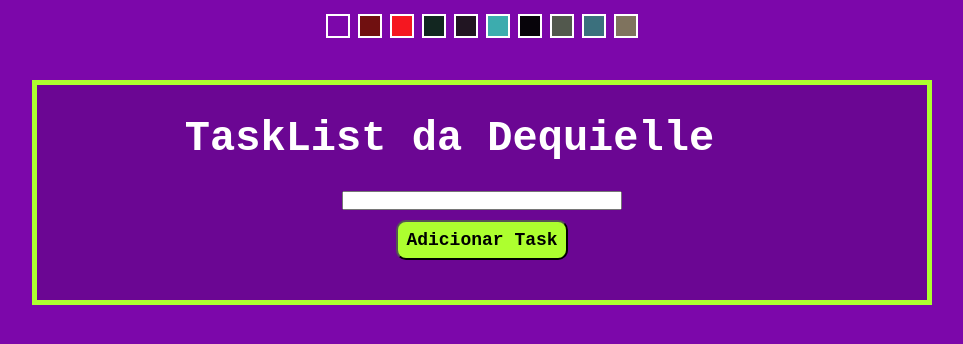
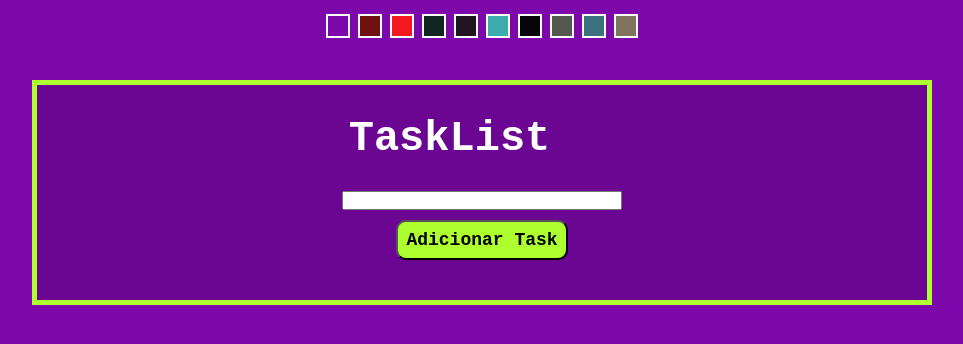
Before and after one commit to darthyd/tasklist, a plain HTML site: page index.html in a window 1280 px wide. Shown: the whole page, without its empty margins (158-1121 px from the left). Drawn offline with Linux system fonts and the light colour scheme.

Commit message:
update title page

```diff
--- a/index.html
+++ b/index.html
@@ -5,7 +5,7 @@
     <meta charset="UTF-8">
     <meta name="viewport" content="width=device-width, initial-scale=1.0">
     <meta http-equiv="X-UA-Compatible" content="ie=edge">
-    <title>Calculadora IMC</title>
+    <title>TaskList</title>
     <link rel="stylesheet" href="./assets/css/style.css">
 </head>
 
@@ -16,7 +16,7 @@
         <button class="colors p9"></button> <button class="colors random"></button>
     </header>
     <section class="container">
-        <h1 class="titulo">TaskList da Dequielle</h1>
+        <h1 class="titulo">TaskList</h1>
         <br>
         <div class="div-inputs">
             <input type="text" class="input">
```
